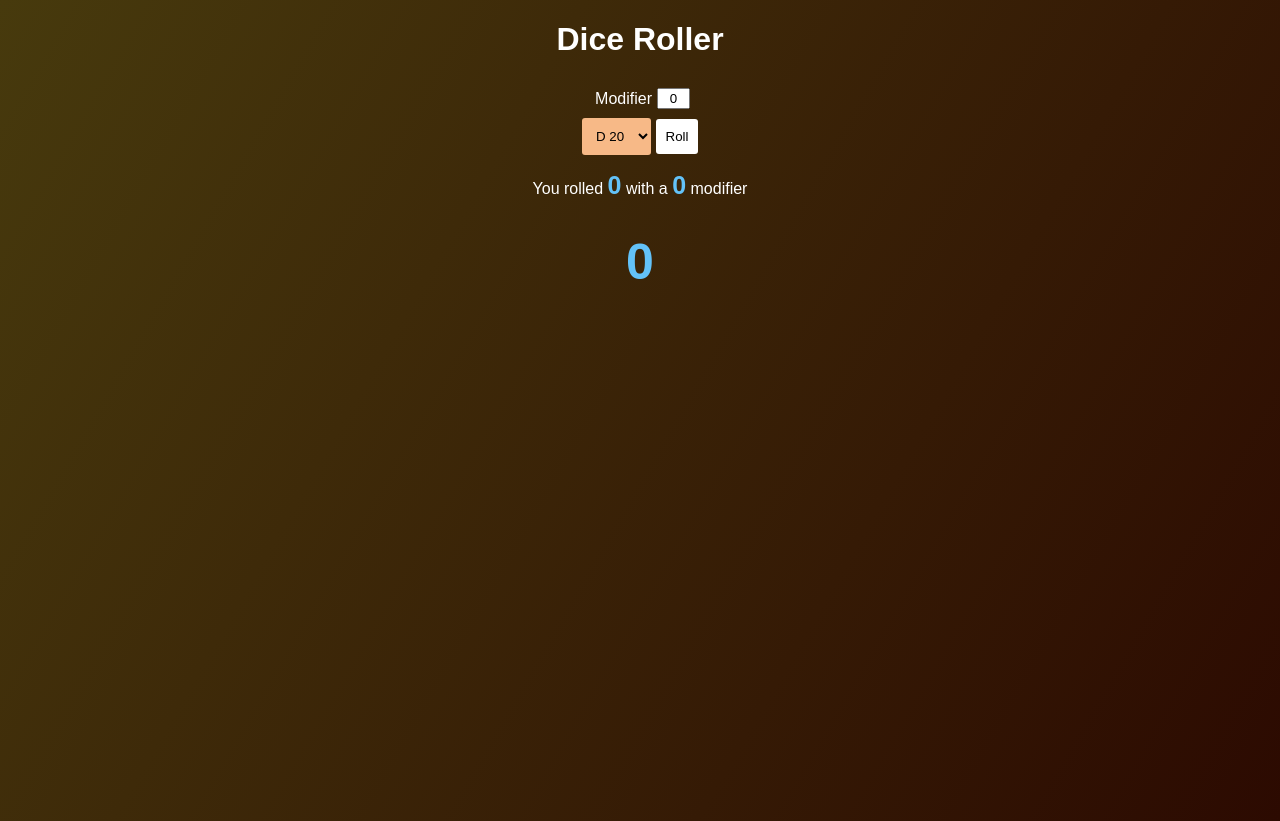
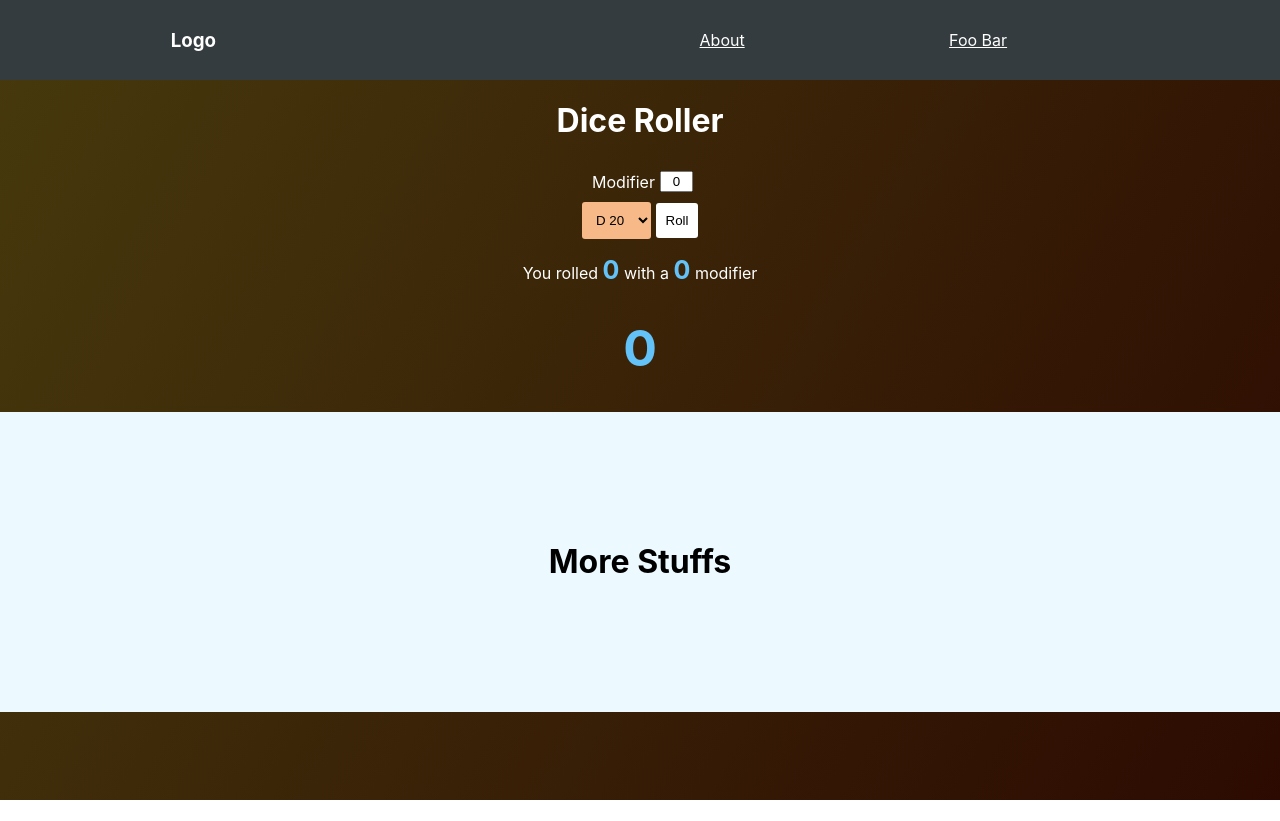
Before and after one commit to njmaeys/dice-roller, a React (Create React App) app: page / in a window 1280 px wide. After the commit the page ends 800 px from the top, so only its background shows below. Built offline with nearby package versions, Linux system fonts and the light colour scheme.

Commit message:
i dunno just making more stuffs

```diff
--- a/src/App.css
+++ b/src/App.css
@@ -1,6 +1,23 @@
 
 .App {
   text-align: center;
+}
+
+nav {
+  display: flex;
+  justify-content: space-around;
+  align-items: center;
+  min-height: 10vh;
+  background: rgb(52, 60, 63);
+  color: white;
+}
+
+.nav-links {
+  width: 40%;
+  display: flex;
+  justify-content: space-around;
+  align-items: center;
+  list-style: none;
 }
 
 body {
@@ -57,3 +74,12 @@ body {
   color: rgb(99, 194, 248);
   font-size: 50px;
 }
+
+.div-something-else {
+  display: flex;
+  justify-content: space-around;
+  align-items: center;
+  min-height: 300px;
+  background: rgb(236, 250, 255);
+  color: black;
+}
--- a/src/App.js
+++ b/src/App.js
@@ -6,6 +6,13 @@ import './App.css';
 // Components
 import Dice from './components/Dice';
 import Results from './components/Results';
+import Nav from './Nav';
+
+import {
+  BrowserRouter as Router,
+  Switch,
+  Route
+} from 'react-router-dom';
 
 function App() {
   // state stuff
@@ -15,7 +22,10 @@ function App() {
   const [rollPlusMod, setRollPlusMod] = useState(0);
 
   return (
+    <Router>
       <div className="App">
+        <Nav />
+        <div className="div-dice-roller">
           <h1>Dice Roller</h1>
           <Dice
             setRollResult={setRollResult}
@@ -31,6 +41,11 @@ function App() {
             rollPlusMod={rollPlusMod}
           />
         </div>
+        <div className="div-something-else">
+          <h1>More Stuffs</h1>
+        </div>
+      </div>
+    </Router>
   );
 }
 
--- /dev/null
+++ b/src/Nav.jsx
@@ -0,0 +1,30 @@
+import React from 'react';
+import './App.css';
+import {
+  Link
+} from 'react-router-dom';
+
+function Nav() {
+
+  const navStyle = {
+    color: 'white'
+  };
+
+  return (
+    <div>
+      <nav>
+        <h3>Logo</h3>
+        <ul className="nav-links">
+          <Link style={navStyle} to="/about">
+            <li>About</li>
+          </Link>
+          <Link style={navStyle} to="/foobar">
+            <li>Foo Bar</li>
+          </Link>
+        </ul>
+      </nav>
+    </div>
+  );
+}
+
+export default Nav;
--- a/src/index.css
+++ b/src/index.css
@@ -1,5 +1,13 @@
 body {
   margin: 0;
-  padding: 0;
-  font-family: sans-serif;
+  font-family: -apple-system, BlinkMacSystemFont, 'Segoe UI', 'Roboto', 'Oxygen',
+    'Ubuntu', 'Cantarell', 'Fira Sans', 'Droid Sans', 'Helvetica Neue',
+    sans-serif;
+  -webkit-font-smoothing: antialiased;
+  -moz-osx-font-smoothing: grayscale;
 }
+
+code {
+  font-family: source-code-pro, Menlo, Monaco, Consolas, 'Courier New',
+    monospace;
+}
```
Lines whose indentation alone changed are shown as unchanged.
